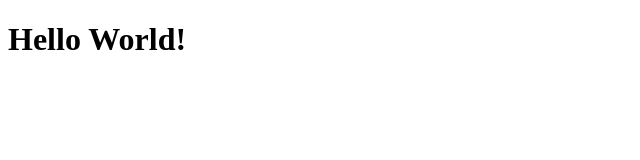
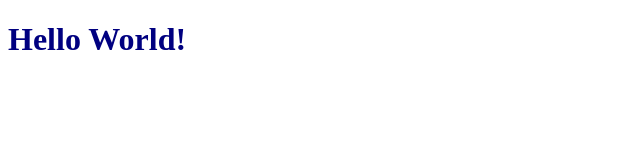
Before and after one commit to alesandraisla/ignite-fundamentos-nextjs-ignews, a Next.js app: page / in a window 1280 px wide. Shown: the top 160 px of the page, without its empty margins (0-640 px from the left). Built offline with nearby package versions, Linux system fonts and the light colour scheme.

Commit message:
Estilizando com SASS

```diff
--- a/package.json
+++ b/package.json
@@ -11,7 +11,8 @@
   "dependencies": {
     "next": "12.1.0",
     "react": "17.0.2",
-    "react-dom": "17.0.2"
+    "react-dom": "17.0.2",
+    "sass": "^1.49.9"
   },
   "devDependencies": {
     "@types/node": "^17.0.21",
--- a/src/pages/index.tsx
+++ b/src/pages/index.tsx
@@ -1,6 +1,8 @@
+import styles from '../styles/home.module.scss'
+
 
 export default function Home() {
   return (
-    <h1> Hello World! </h1>
+    <h1 className={styles.title}> Hello World! </h1>
   )
 }
--- /dev/null
+++ b/src/styles/home.module.scss
@@ -0,0 +1,3 @@
+.title {
+    color: navy;
+}
```
Also changed, not shown: 1 other file (tests, documents, lock files or other folders).
